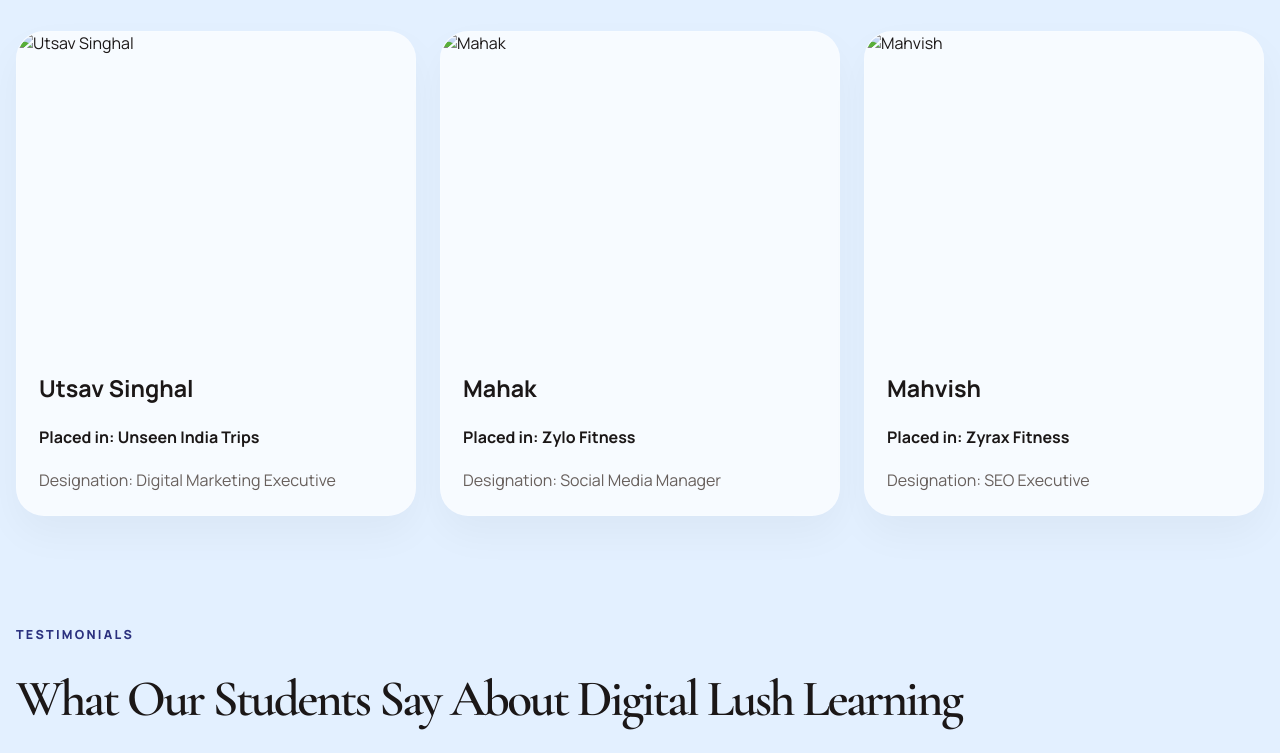
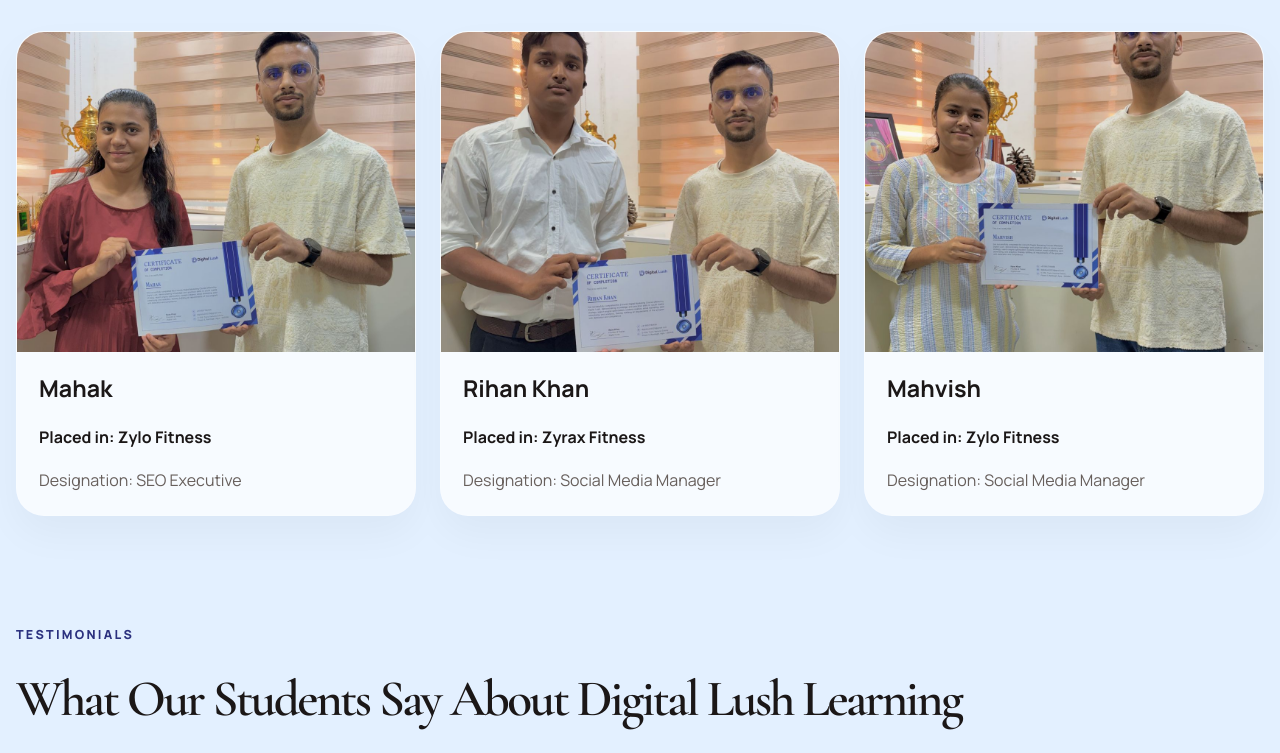
Before and after one commit to iliyaskhanseo/digitallushlearning, a plain HTML site: page index.html in a window 1280 px wide. Shown: the part 4609-5362 px from the top of the page. Drawn offline with nearby package versions, Linux system fonts and the light colour scheme.

Commit message:
Add files via upload

```diff
--- a/index.html
+++ b/index.html
@@ -415,30 +415,30 @@
 
         <div class="mentor-grid">
           <div class="mentor-card">
-            <img src="assets/.jpg"
-              alt="Utsav Singhal" />
-            <div>
-              <h3>Utsav Singhal</h3>
-              <h4>Placed in: Unseen India Trips</h4>
-              <p>Designation: Digital Marketing Executive</p>
-            </div>
-          </div>
-          <div class="mentor-card">
-            <img src="assets/.jpg"
+            <img src="assets/mahak.jpg"
               alt="Mahak" />
             <div>
               <h3>Mahak</h3>
               <h4>Placed in: Zylo Fitness</h4>
+              <p>Designation: SEO Executive</p>
+            </div>
+          </div>
+          <div class="mentor-card">
+            <img src="assets/rihan.jpg"
+              alt="Rihan Khan" />
+            <div>
+              <h3>Rihan Khan</h3>
+              <h4>Placed in: Zyrax Fitness</h4>
               <p>Designation: Social Media Manager</p>
             </div>
           </div>
           <div class="mentor-card">
-            <img src="assets/.jpg"
+            <img src="assets/mahvish.jpg"
               alt="Mahvish" />
             <div>
               <h3>Mahvish</h3>
-              <h4>Placed in: Zyrax Fitness</h4>
-              <p>Designation: SEO Executive</p>
+              <h4>Placed in: Zylo Fitness</h4>
+              <p>Designation: Social Media Manager</p>
             </div>
           </div>
         </div>
```
